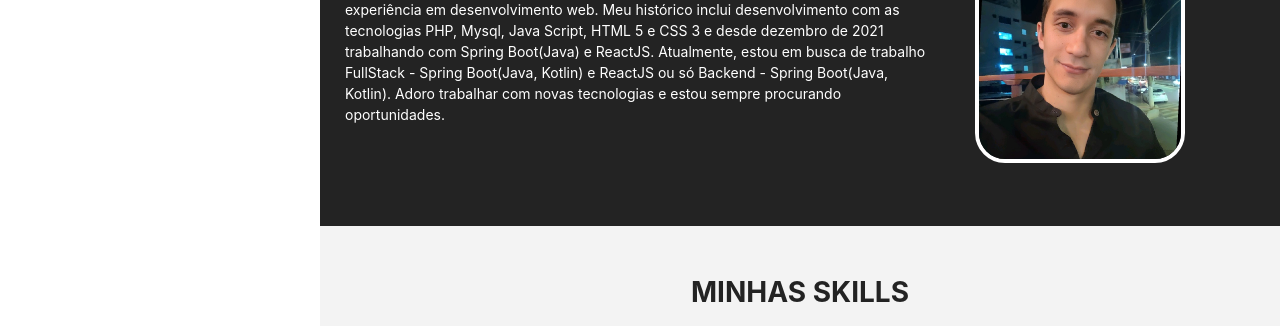
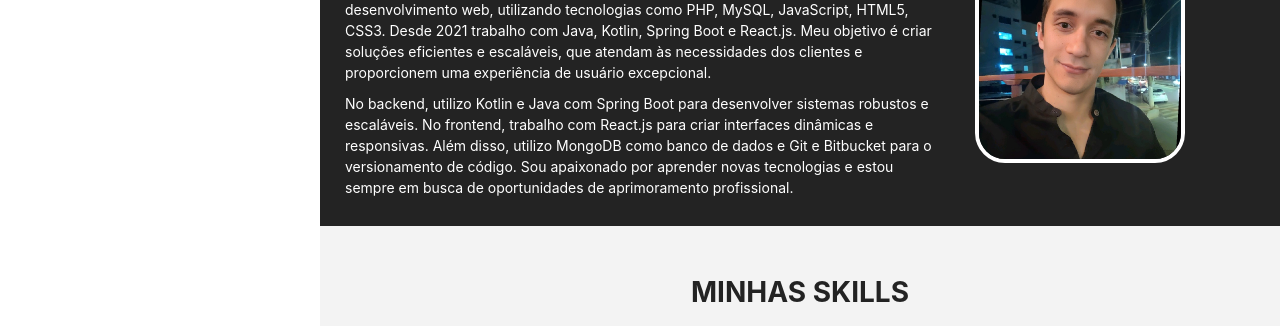
Before and after one commit to HeitorGoncalves/heitorgoncalves.github.io, a plain HTML site: page index.html in a window 1280 px wide. Shown: the part 618-944 px from the top of the page. Drawn offline with nearby package versions, Linux system fonts and the light colour scheme.

Commit message:
Mudando sobre mim

```diff
--- a/index.html
+++ b/index.html
@@ -132,15 +132,19 @@
               <div class="col-12 col-md-8">
                 <h1 class="titQuemSou">Heitor Gonçalves</h1>
                 <p class="texQuemsou">
-                  Sou um profissional de desenvolvimento de software, com mais
-                  de 10 anos de experiência em desenvolvimento web. Meu
-                  histórico inclui desenvolvimento com as tecnologias PHP,
-                  Mysql, Java Script, HTML 5 e CSS 3 e desde dezembro de 2021
-                  trabalhando com Spring Boot(Java) e ReactJS. Atualmente,
-                  estou em busca de trabalho FullStack - Spring Boot(Java,
-                  Kotlin) e ReactJS ou só Backend - Spring Boot(Java, Kotlin).
-                  Adoro trabalhar com novas tecnologias e estou sempre
-                  procurando oportunidades.
+                  Sou um desenvolvedor full stack com mais de 10 anos de experiência em
+                  desenvolvimento web, utilizando tecnologias como PHP, MySQL, JavaScript,
+                  HTML5, CSS3. Desde 2021 trabalho com Java, Kotlin, Spring Boot e React.js.
+                  Meu objetivo é criar soluções eficientes e escaláveis, que atendam às
+                  necessidades dos clientes e proporcionem uma experiência de usuário excepcional.
+                </p>
+
+                <p class="texQuemsou">
+                  No backend, utilizo Kotlin e Java com Spring Boot para desenvolver sistemas
+                  robustos e escaláveis. No frontend, trabalho com React.js para criar interfaces
+                  dinâmicas e responsivas. Além disso, utilizo MongoDB como banco de dados e Git
+                  e Bitbucket para o versionamento de código. Sou apaixonado por aprender novas
+                  tecnologias e estou sempre em busca de oportunidades de aprimoramento profissional.
                 </p>
               </div>
 
```
